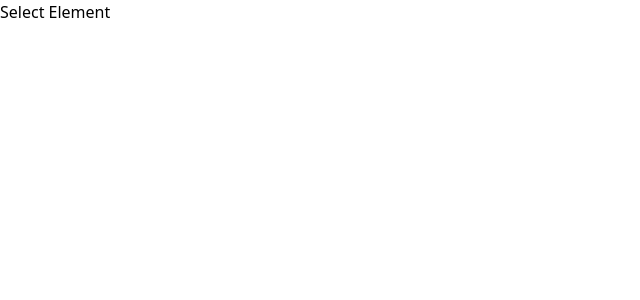
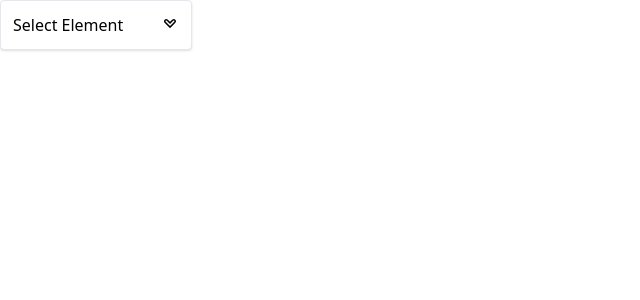
Before and after one commit to CyphrSylph/react-comps, a React (Create React App) app: page / in a window 1280 px wide. Shown: the top 300 px of the page, without its empty margins (0-640 px from the left). Built offline with nearby package versions, Linux system fonts and the light colour scheme.

Commit message:
set event handler for dropdown selection and added styling via tailwind

```diff
--- a/src/App.js
+++ b/src/App.js
@@ -1,6 +1,13 @@
+import { useState } from "react";
 import Dropdown from "./components/Dropdown";
 
 function App() {
+    const [selection, setSelection] = useState(null);
+
+    const handleSelect = (option) => {
+        setSelection(option);
+    }
+
     const options = [
         {label: 'Fire', value: 'fire'},
         {label: 'Air', value: 'air'},
@@ -8,7 +15,7 @@ function App() {
         {label: 'Earth', value: 'earth'}
     ];
 
-    return <Dropdown options={options}/>
+    return <Dropdown options={options} value={selection} onChange={handleSelect}/>
 }
 
 export default App;
--- a/src/components/Dropdown.js
+++ b/src/components/Dropdown.js
@@ -1,23 +1,36 @@
 import { useState } from "react";
+import { TiChevronLeftOutline } from "react-icons/ti";
 
-function Dropdown({ options }) {
+
+function Dropdown({ options, value, onChange }) {
     const [open, setOpen] = useState(false);
 
     const handleClick = () => {
         setOpen(!open);
     };
 
+    const handleOptClick = (option) => {
+        setOpen(false);
+        onChange(option);
+    };
+
     const renderedOpts = options.map((option) => {
         return (
-            <div key={option.value}>
+            <div className="hover:bg-sky-100 rounder cursor-pointer p-1"
+            onClick={() => handleOptClick(option)} key={option.value}>
                 {option.label}
             </div>
         );
     });
+
     return (
-        <div>
-            <div onClick={handleClick}>Select Element</div>
-            {open && <div>{renderedOpts}</div>}
+        <div className="w-48 relative">
+            <div className="flex justify-between itemso0center cursor-pointer border rounded p-3 shadow bg-white w-full"
+            onClick={handleClick}>
+                {value?.label || 'Select Element'}
+                <TiChevronLeftOutline className="text-lg -rotate-90" />
+            </div>
+            {open && <div className="absolute top-full border rounded p-3 shadow bg-white w-full">{renderedOpts}</div>}
         </div>
     );
 }
```
